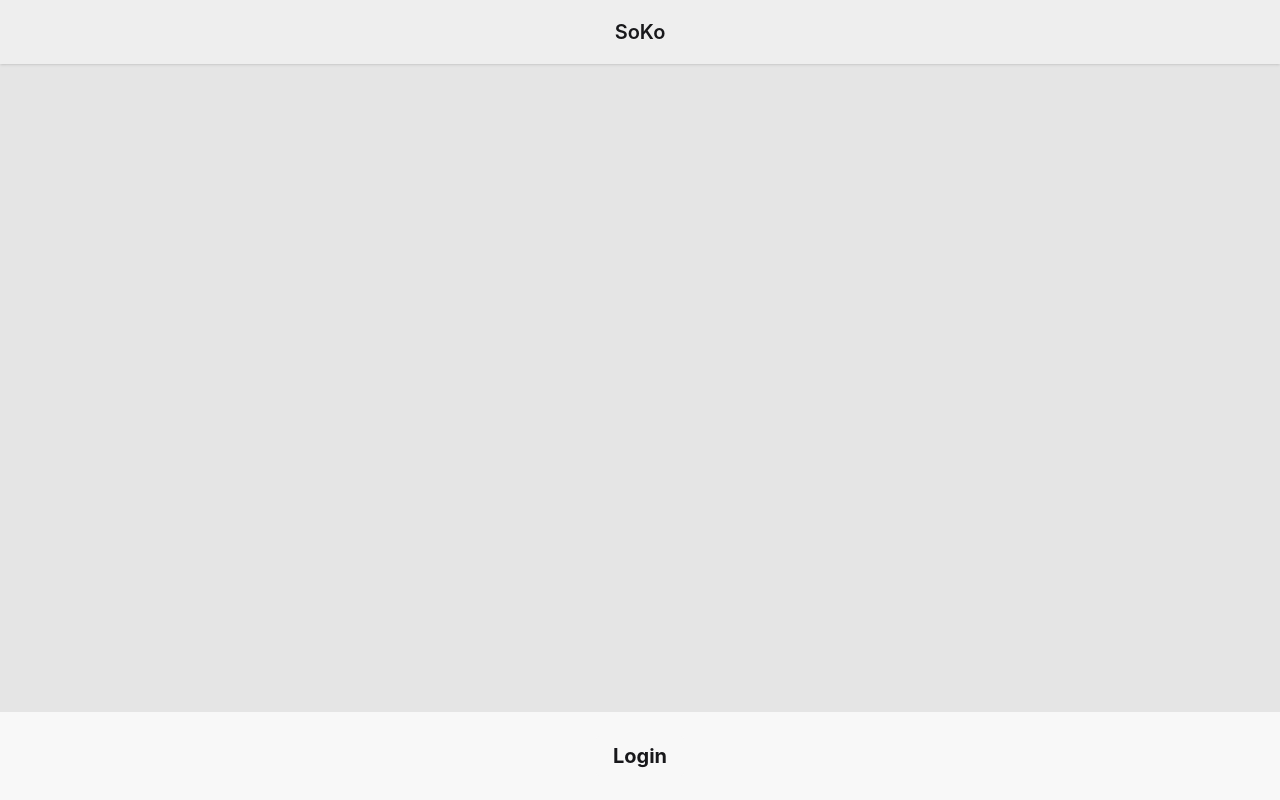
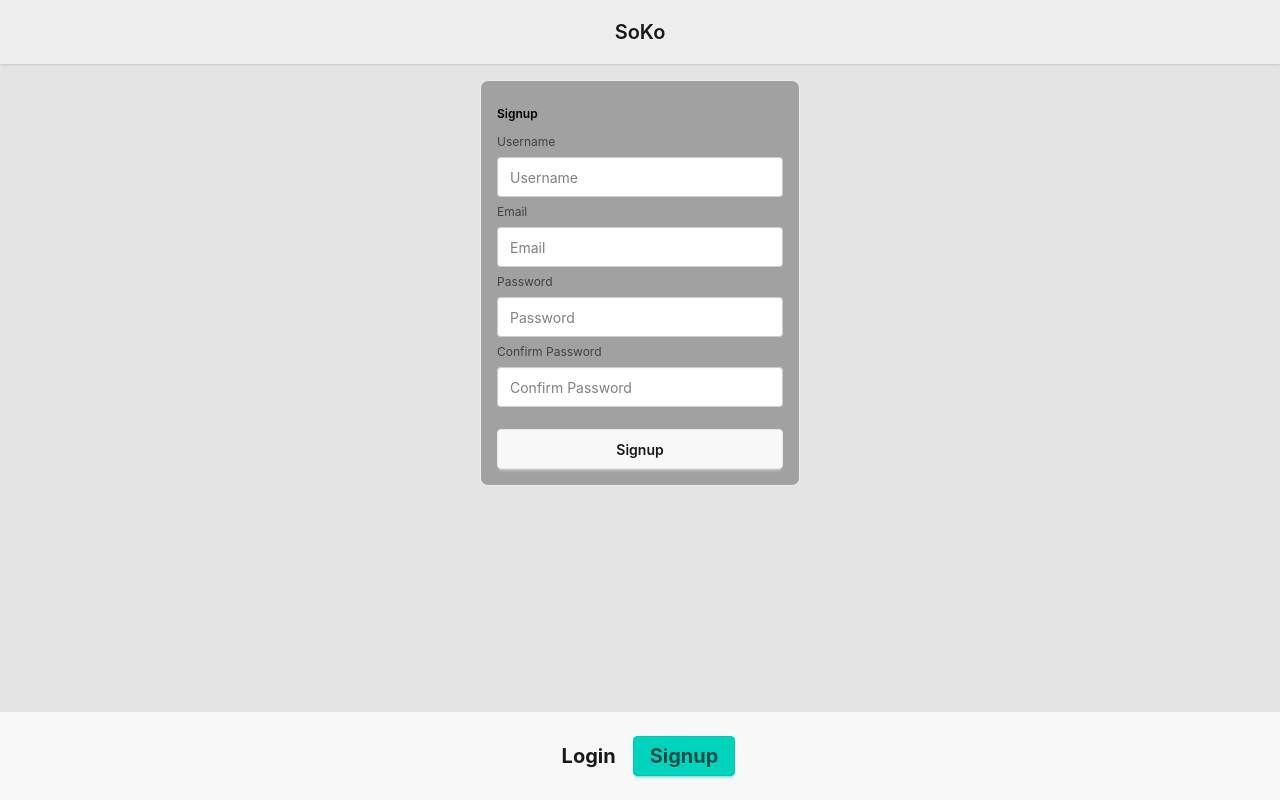
Before and after one commit to clizzix/soko, a React (Vite) app: page /signup in a window 1280 px wide. Built offline with nearby package versions, Linux system fonts and the light colour scheme; no server answers.

Commit message:
Implemented Signup and basic fetching function for the Home page

```diff
--- a/src/api/activityServices.ts
+++ b/src/api/activityServices.ts
@@ -30,3 +30,8 @@ export const getActivityById = async (
     const { data } = await api.get(`/activities/${id}`);
     return activityResponseSchema.parse(data);
 };
+
+export const getAllActivities = async (): Promise<ActivityResponse[]> => {
+    const { data } = await api.get('/activities');
+    return z.array(activityResponseSchema).parse(data);
+};
--- a/src/components/Navbar.tsx
+++ b/src/components/Navbar.tsx
@@ -14,10 +14,16 @@ const Navbar = () => {
                             <MdHome size={24} />
                         </Link>
                         <Link
-                            to="/activities/create"
+                            to="/activity/create"
                             className="btn btn-circle btn-secondary"
                         >
                             <MdAdd size={24} />
+                        </Link>
+                        <Link
+                            to="/user/favorites"
+                            className="btn btn-circle btn-secondary"
+                        >
+                            <MdFavorite size={24} />
                         </Link>
                     </div>
 
@@ -29,12 +35,20 @@ const Navbar = () => {
                     </button>
                 </div>
             ) : (
+                <div className="flex mx-auto">
                     <Link
                         to="/login"
                         className="mx-auto bg-base-200 px-4 py-2 btn btn-ghost font-bold text-xl"
                     >
                         Login
                     </Link>
+                    <Link
+                        to="/signup"
+                        className="btn btn-accent font-bold text-xl"
+                    >
+                        Signup
+                    </Link>
+                </div>
             )}
         </nav>
     );
--- a/src/pages/Home.tsx
+++ b/src/pages/Home.tsx
@@ -1,6 +1,18 @@
-import React from 'react';
+import { useState, useEffect } from 'react';
+import { getAllActivities } from '../api';
+import { type ActivityResponse } from '../schemas';
 
 const Home = () => {
+    const [activity, setActivity] = useState<ActivityResponse[]>([]);
+
+    useEffect(() => {
+        const fetchActivities = async () => {
+            const result = await getAllActivities();
+            setActivity(result);
+        };
+        fetchActivities();
+    }, []);
+
     return <div></div>;
 };
 
--- a/src/pages/Signup.tsx
+++ b/src/pages/Signup.tsx
@@ -1,5 +1,117 @@
+import { useState } from 'react';
+import { useNavigate } from 'react-router';
+import { signupUser } from '../api';
+import { signupSchema, type SignupFormData } from '../schemas';
+import { toast } from 'react-toastify';
+
 const Signup = () => {
-    return <div></div>;
+    const navigate = useNavigate();
+    const [form, setForm] = useState<SignupFormData>({
+        userName: '',
+        email: '',
+        password: '',
+        confirmPassword: '',
+    });
+    const [errors, setErrors] = useState<Partial<SignupFormData>>({});
+    const [isSubmitting, setIsSubmitting] = useState(false);
+
+    const handleChange = (e: { target: HTMLInputElement }) => {
+        setForm((prev) => ({ ...prev, [e.target.name]: e.target.value }));
+    };
+
+    const handleSubmit = async (e: { preventDefault(): void }) => {
+        e.preventDefault();
+
+        const result = signupSchema.safeParse(form);
+        if (!result.success) {
+            const fieldErrors: Partial<SignupFormData> = {};
+            for (const issue of result.error.issues) {
+                const field = issue.path[0] as keyof SignupFormData;
+                fieldErrors[field] = issue.message;
+            }
+            setErrors(fieldErrors);
+            return;
+        }
+
+        setErrors({});
+        setIsSubmitting(true);
+        try {
+            await signupUser(result.data);
+            navigate('/login');
+        } catch {
+            toast.error('Invalid Input');
+        } finally {
+            setIsSubmitting(false);
+        }
+    };
+    return (
+        <form
+            onSubmit={handleSubmit}
+            className="fieldset bg-neutral-400 border-base-300 rounded-box w-xs border p-4 text-black"
+        >
+            <legend className="fieldset-legend text-black">Signup</legend>
+            <label htmlFor="userName" className="label">
+                Username
+            </label>
+            <input
+                type="userName"
+                name="userName"
+                className="input bg-white"
+                placeholder="Username"
+                value={form.userName}
+                onChange={handleChange}
+            />
+            {errors.userName && (
+                <p className="text-red-600 text-sm">{errors.userName}</p>
+            )}
+            <label className="label">Email</label>
+            <input
+                type="email"
+                name="email"
+                className="input bg-white"
+                placeholder="Email"
+                value={form.email}
+                onChange={handleChange}
+            />
+            {errors.email && (
+                <p className="text-red-600 text-sm">{errors.email}</p>
+            )}
+
+            <label className="label">Password</label>
+            <input
+                type="password"
+                name="password"
+                className="input bg-white"
+                placeholder="Password"
+                value={form.password}
+                onChange={handleChange}
+            />
+            {errors.password && (
+                <p className="text-red-600 text-sm">{errors.password}</p>
+            )}
+
+            <label className="label">Confirm Password</label>
+            <input
+                type="password"
+                name="confirmPassword"
+                className="input bg-white"
+                placeholder="Confirm Password"
+                value={form.confirmPassword}
+                onChange={handleChange}
+            />
+            {errors.confirmPassword && (
+                <p className="text-red-600 text-sm">{errors.confirmPassword}</p>
+            )}
+
+            <button
+                className="btn btn-base mt-4"
+                type="submit"
+                disabled={isSubmitting}
+            >
+                {isSubmitting ? 'Signing up...' : 'Signup'}
+            </button>
+        </form>
+    );
 };
 
 export default Signup;
```
Lines whose indentation alone changed are shown as unchanged.
